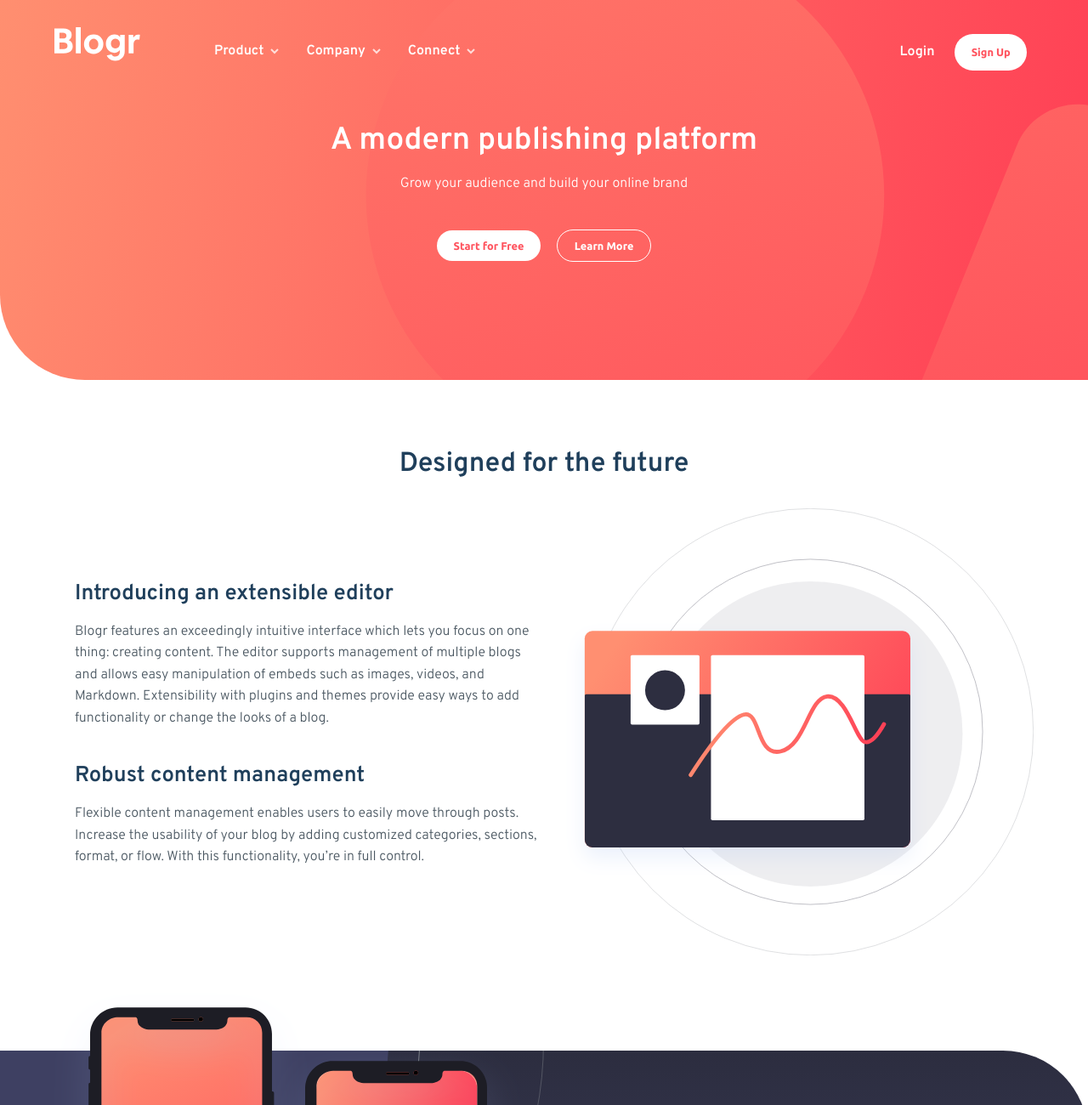
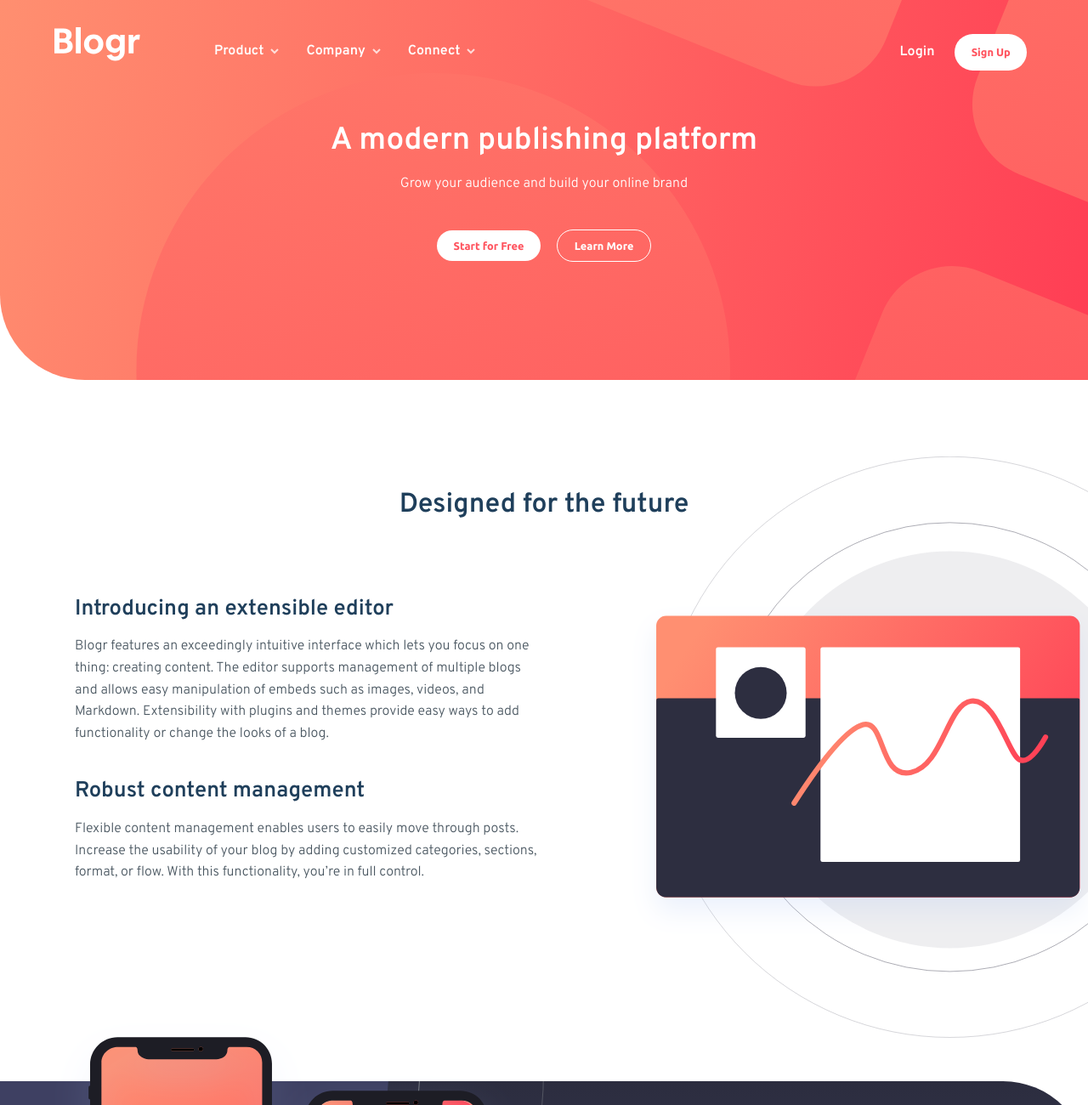
Before and after one commit to hns-dev/frontendMentor-blogr-landing-page, a plain HTML site: page index.html in a window 1280 px wide. Shown: the top 1300 px of the page at 85% size. Drawn offline with Linux system fonts and the light colour scheme.

Commit message:
Fix images position

```diff
--- a/CSS/style.scss
+++ b/CSS/style.scss
@@ -35,6 +35,7 @@ $background-gradient2: linear-gradient(
 img {
   max-width: 100%;
   display: block;
+  margin: 0 auto;
 }
 
 ul {
@@ -143,7 +144,9 @@ body {
   color: $body-copy-color;
   text-align: center;
   line-height: 1.6;
-  // overflow: hidden;
+  width: 100%;
+  // min-height: 100vh;
+  // overflow-x: hidden;
 }
 
 section,
@@ -266,11 +269,7 @@ header {
 
 // Hero
 .hero-section {
-  // background: url("../images/bg-pattern-intro.svg") no-repeat right -300px top -250px/250%, linear-gradient( 20deg,
-  //   hsl(13, 100%, 72%),
-  //   hsl(353, 100%, 62%)
-  // );
-  background: url("../images/bg-pattern-intro.svg") no-repeat right -625px top -322px/361%,
+  background: url("../images/bg-pattern-intro.svg") no-repeat right -42rem top -23rem/90rem,
     linear-gradient(105deg, #ff8f70, #ff3d54);
   color: $general-text-color;
   border-bottom-left-radius: 100px;
@@ -305,6 +304,13 @@ header {
   padding: 0 1.5rem;
 }
 
+.illustration,
+.text {
+  flex: 1;
+  width: 100%;
+  height: 100%;
+}
+
 .text-inner {
   // margin-bottom: 1.6rem;
   margin: 1.5rem 0;
@@ -312,12 +318,12 @@ header {
 
 // Extra Info
 .extra-info {
-  background: url("../images/bg-pattern-circles.svg") no-repeat top -230px center/160%,
-    $background-gradient2;
+  background: url("../images/bg-pattern-circles.svg") no-repeat left -8rem top -18rem/39rem,
+    linear-gradient(#2c2d3f, #3f4164);
   color: $general-text-color;
   border-top-right-radius: 100px;
   border-bottom-left-radius: 100px;
-  margin-top: 5rem;
+  margin-top: 6rem;
 
   h2 {
     color: inherit;
@@ -330,8 +336,22 @@ header {
   }
 
   .text {
-    margin-top: -250px;
+    // margin-top: -250px;
+    margin-top: -275px;
   }
+
+  // .illustration {
+  //   position: relative;
+
+  //   img {
+  //     position: absolute;
+  //     top: -280px;
+  //   }
+  // }
+
+  // .text {
+  //   margin-top: 2rem;
+  // }
 }
 
 footer {
@@ -483,16 +503,27 @@ footer {
   }
 
   .hero-section {
-    background: url("../images/bg-pattern-intro.svg") no-repeat right -1147px top -1198px/192%,
+    background: url("../images/bg-pattern-intro.svg") no-repeat right -73rem top -75rem/176rem,
       linear-gradient(105deg, #ff8f70, #ff3d54);
   }
 
-  .illustration {
-    position: relative;
+  .features,
+  .benefits {
+    padding: 8rem 0;
+    overflow: hidden;
 
-    img {
+    .flex-container {
+      margin: 4rem auto;
+    }
+    .illustration {
       position: relative;
-      top: 0;
+
+      img {
+        max-width: 130%;
+        position: absolute;
+        top: -100%;
+        transform: translateY(-50%);
+      }
     }
   }
 
@@ -505,9 +536,14 @@ footer {
     }
 
     img {
-      top: 0;
-      // right: -200px;
-      // object-fit: cover;
+      left: 14%;
+    }
+  }
+
+  .benefits {
+    img {
+      right: 20%;
+      // left: -58%;
     }
   }
 
```
Also changed, not shown: CSS/style.css, 1 other file.
